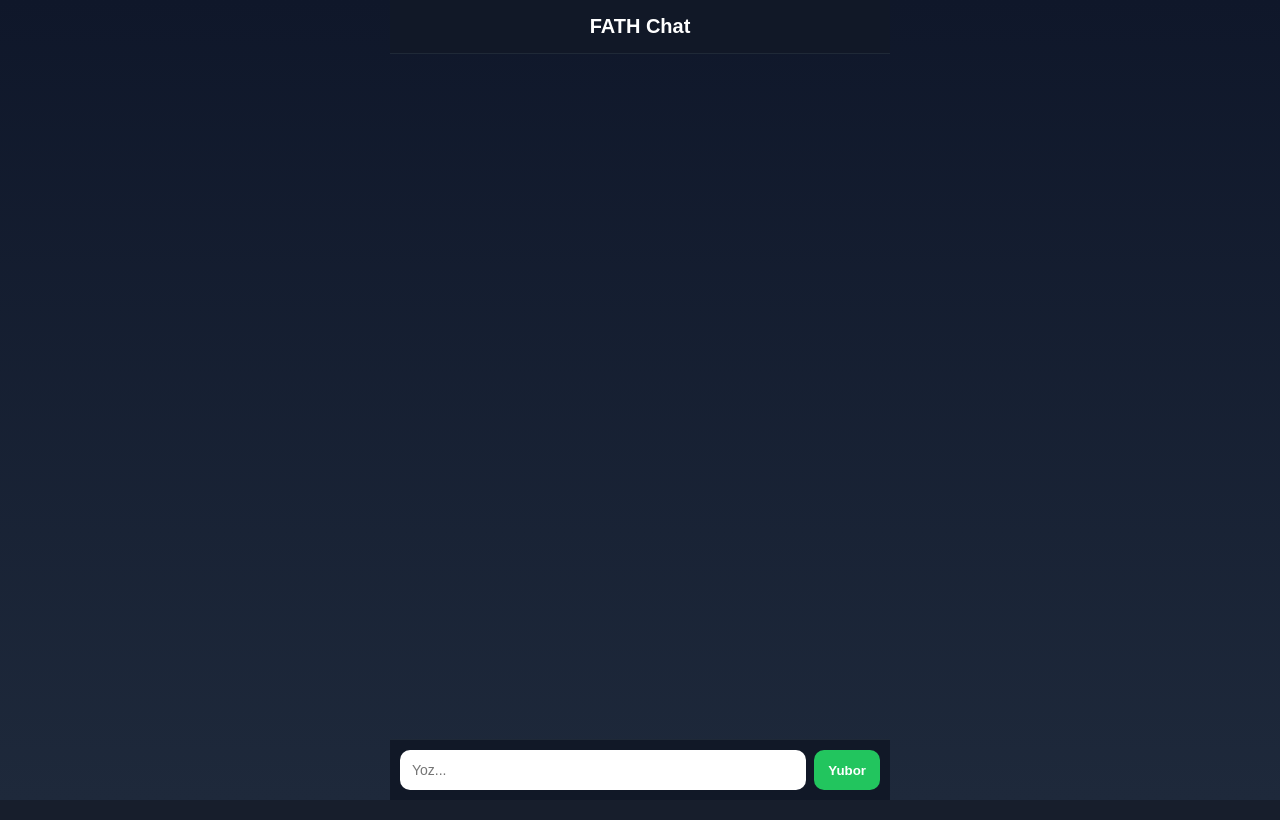
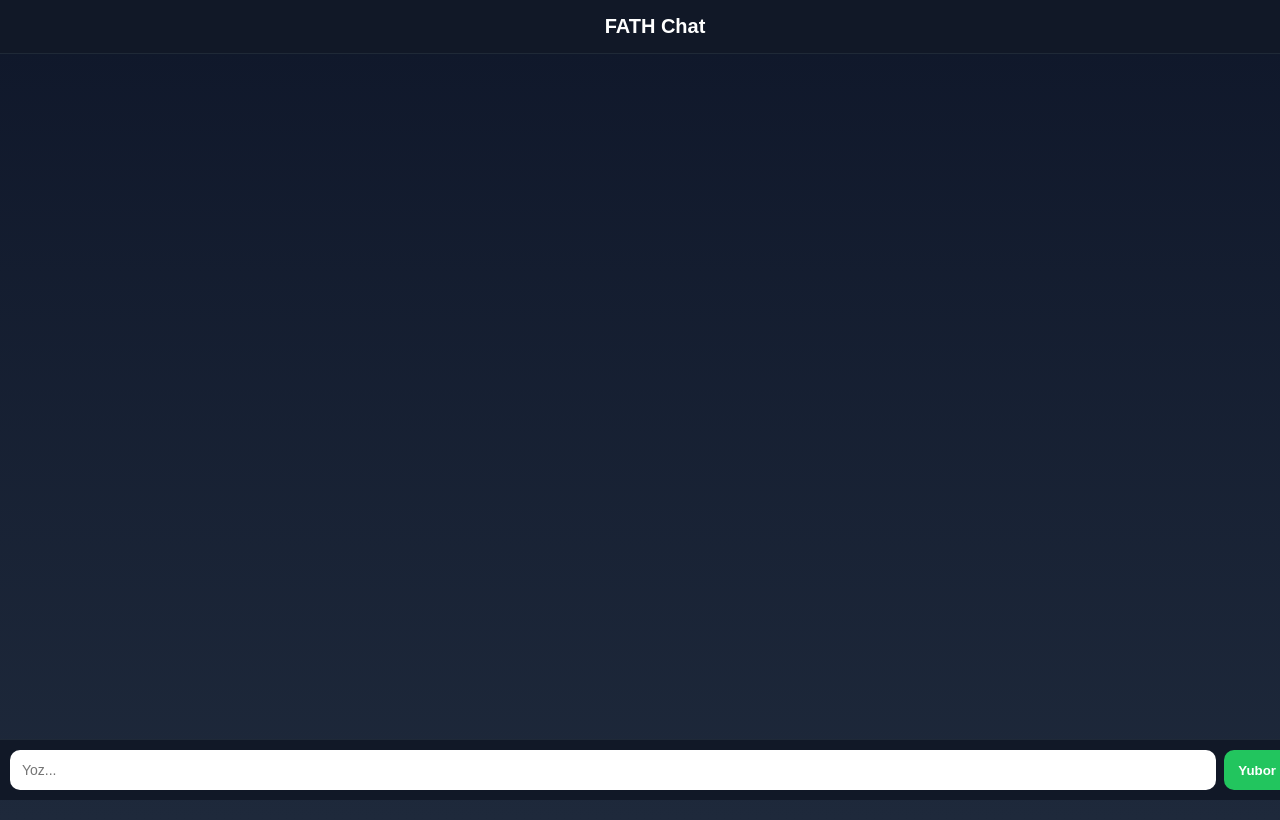
Before and after one commit to adamdabba02-spec/fath-chat, a Python web app: template templates/chat.html in a window 1280 px wide. Run offline with Jinja, Linux system fonts and the light colour scheme; the template is opened without the code that fills it, so the values that code supplies are empty.

Commit message:
Update chat.html

```diff
--- a/templates/chat.html
+++ b/templates/chat.html
@@ -11,33 +11,28 @@ body {
     font-family: Arial;
     background: linear-gradient(180deg, #0f172a, #1e293b);
     color: white;
-    display: flex;
-    justify-content: center;
-}
-
-/* KONTEYNER */
-.container {
-    width: 100%;
-    max-width: 500px;
-    height: 100dvh;
-    display: flex;
-    flex-direction: column;
-    position: relative;
 }
 
 /* HEADER */
 .header {
+    position: fixed;
+    top: 0;
+    left: 0;
+    width: 100%;
     text-align: center;
     padding: 15px;
     background: #111827;
     border-bottom: 1px solid #1f2937;
     font-size: 20px;
     font-weight: bold;
+    z-index: 9999;
 }
 
 /* CHAT */
 #chat {
-    flex: 1;
+    margin-top: 70px;
+    margin-bottom: 80px;
+    height: calc(100vh - 150px);
     overflow-y: auto;
     padding: 10px;
     display: flex;
@@ -65,12 +60,17 @@ body {
 
 /* INPUT */
 .input-box {
+    position: fixed;
+    bottom: 0;
+    left: 0;
+    width: 100%;
     display: flex;
     padding: 10px;
     background: #111827;
     border-top: 1px solid #1f2937;
 }
 
+/* INPUT */
 input {
     flex: 1;
     padding: 12px;
@@ -79,6 +79,7 @@ input {
     font-size: 14px;
 }
 
+/* BUTTON */
 button {
     margin-left: 8px;
     padding: 12px 14px;
@@ -93,17 +94,13 @@ button {
 
 <body>
 
-<div class="container">
+<div class="header">FATH Chat</div>
 
-    <div class="header">FATH Chat</div>
+<div id="chat"></div>
 
-    <div id="chat"></div>
-
-    <div class="input-box">
-        <input id="msg" placeholder="Yoz..." />
-        <button onclick="send()">Yubor</button>
-    </div>
-
+<div class="input-box">
+    <input id="msg" placeholder="Yoz..." />
+    <button onclick="send()">Yubor</button>
 </div>
 
 <script>
```
